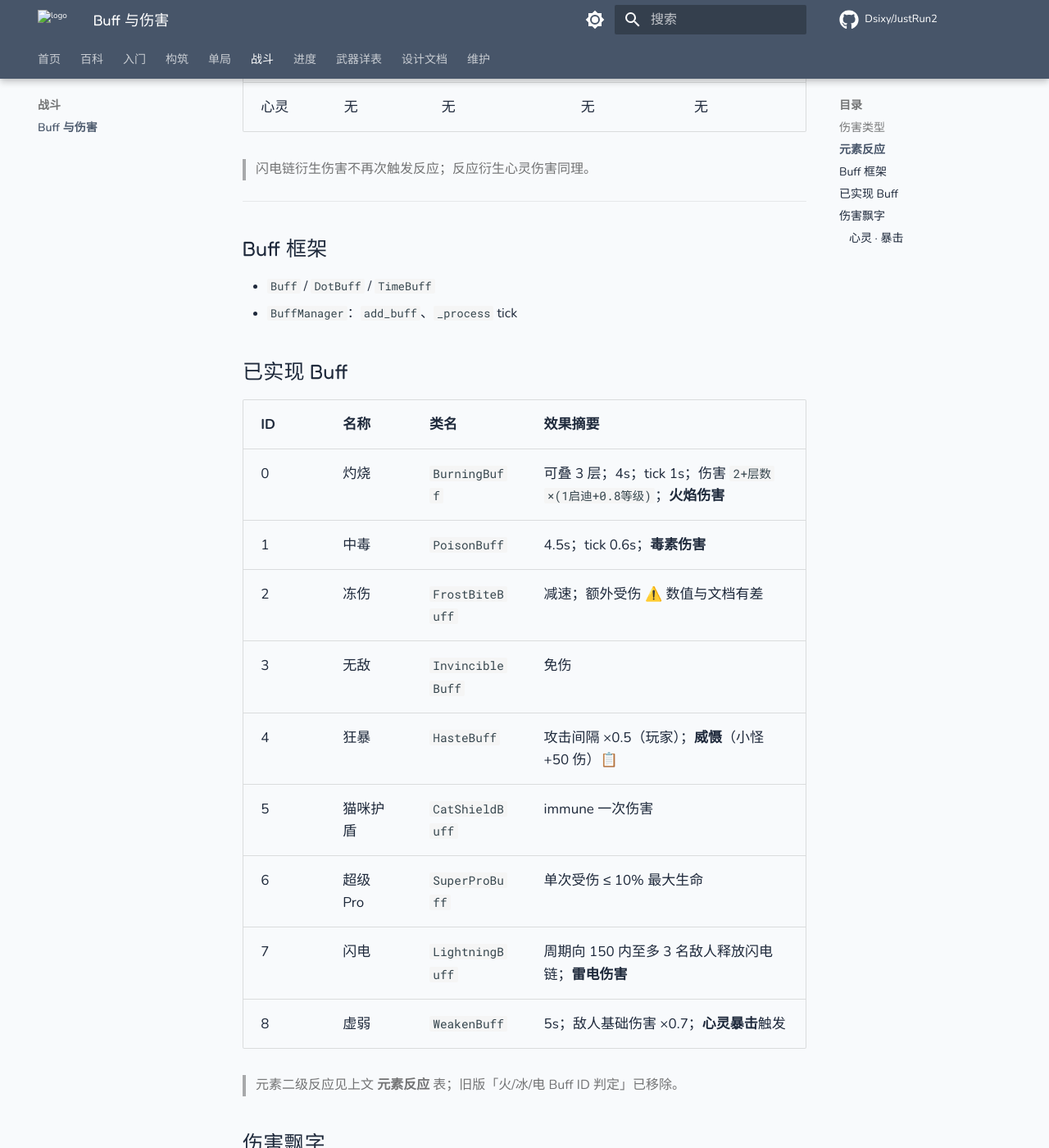
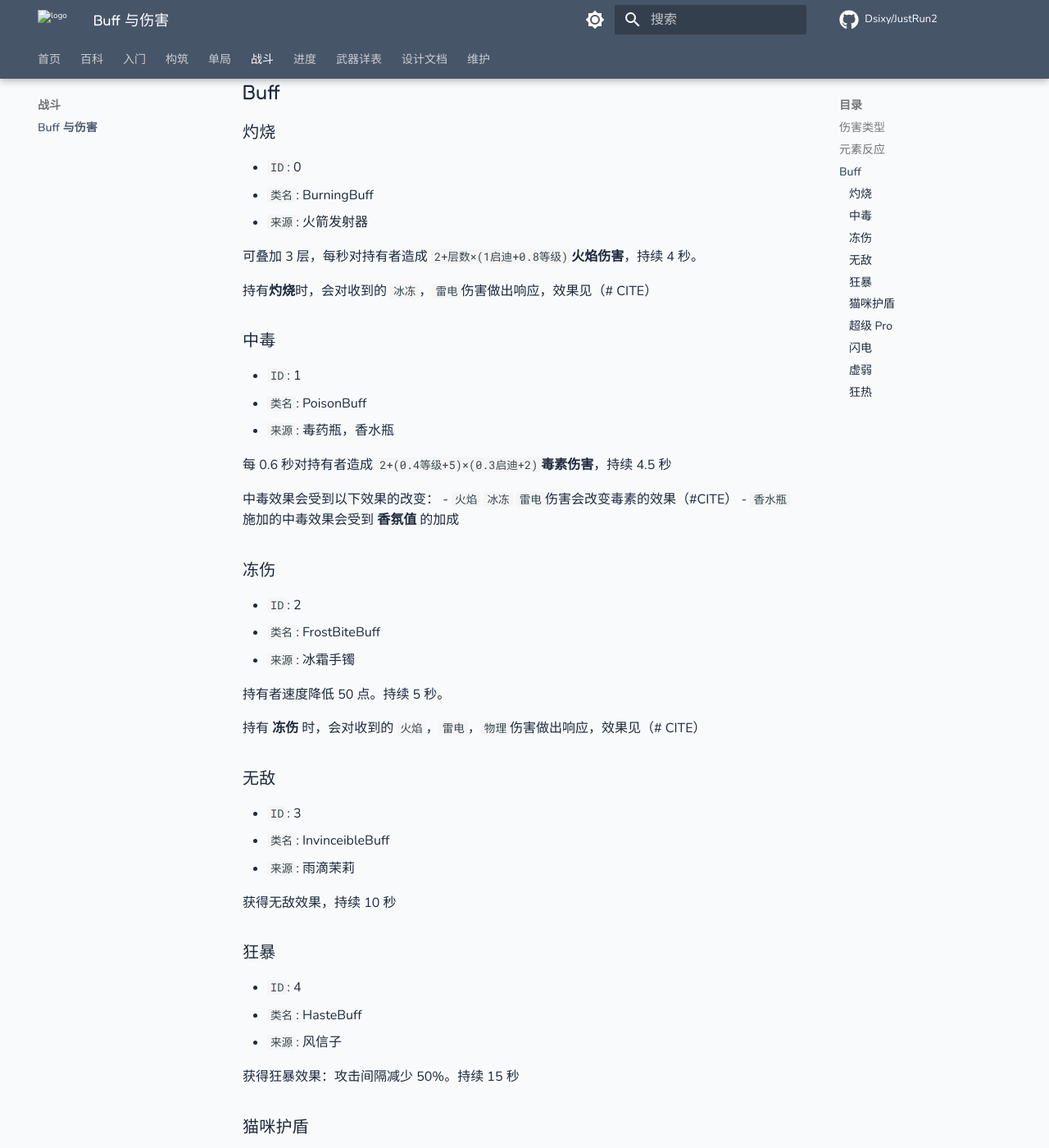
Before and after one commit to Dsixy/JustRun2, an MkDocs documentation site: the page built from docs/wiki/buffs-and-damage.md, in a window 1280 px wide and 1400 px high, scrolled down 1698 px. Shown: the whole window at 82% size. Built offline with MkDocs 1.6.1 and Material for MkDocs 9.7.7, drawn with Linux system fonts in a browser that asks for light colours; comment, search, counter and statistics services are not loaded; some of the changed text lies outside the part shown.

Commit message:
wiki update

```diff
--- a/docs/patch.md
+++ b/docs/patch.md
@@ -1,49 +1,7 @@
-# 流程与开局
-1. 开局武器与角色绑定，不自选
-2. 装甲臂与角色绑定，不自选
-3. 初始仅aho，在第三波、第六波触发剧情后解锁卡莫、阿女
-4. 删除本事件
-5. 删除本事件
-6. 留 TODO，在地图向左走100000像素后会遇见健忘症，触发剧情。先放文档里面
-7. 留 TODO，但是击杀计数最好加上，用于成就与最后的战斗结算（可以写一个战斗统计的类？）
-8. 删除
-
-# 等级商店
-
-1. 代码为主
-2. 文档为主，每升一级获得3次可存储的商店刷新
-3. 一律扣钱
-4. 无
-5. 代码为主
-6. 加上这个触发事件，10级解锁
-
+# 介绍
+# 角色与属性
 # 武器
-
-这些武器在文档中先留着
-
-option就是浮游炮。（浮游炮的英文不是option吗？）
-
-# 解锁
-
-这些事件都加上
-
-# 元素反应
-
-留TODO，代码先不做
-
-# Boss
-1. 创建新的Buff：狂暴，挂在小怪上，作用是造成的伤害增加50
-2. 代码为主
-3. 代码为主
-
-# 波次与剧情
-
-代码为主
-
-# 等级
-
-代码为主
-
-# 属性
-
-代码为主
+# 敌人
+# 掉落物
+# buff与伤害
+# 波次机制
--- a/docs/wiki/buffs-and-damage.md
+++ b/docs/wiki/buffs-and-damage.md
@@ -2,14 +2,14 @@
 
 ## 伤害类型
 
-| 类型（代码键） | 中文名 | 典型来源 | 实现 |
-|----------------|--------|----------|------|
-| `Physical` | 物理伤害 | 子弹、刀剑、爆炸、冲撞、敌人普攻等 | ✅ 默认类型 |
-| `Fire` | 火焰伤害 | 激光枪、灼烧 DoT | ✅ |
-| `Ice` | 冰霜伤害 | 冰霜手镯 | ✅ |
-| `Lightning` | 雷电伤害 | 激光剑、光轮切割附加雷伤 | ✅ |
-| `Poison` | 毒素伤害 | 毒药瓶、香水瓶、中毒 DoT | ✅ |
-| `Psychic` | 心灵伤害 | 心之歌、思维泡泡 | ✅ |
+| 类型（代码键） | 中文名 | 典型来源 |
+|----------------|--------|----------|
+| `Physical` | 物理伤害 | 子弹、刀剑、爆炸、冲撞、敌人普攻等 |
+| `Fire` | 火焰伤害 | 激光枪、灼烧 DoT |
+| `Ice` | 冰霜伤害 | 冰霜手镯 |
+| `Lightning` | 雷电伤害 | 激光剑、光轮切割附加雷伤 |
+| `Poison` | 毒素伤害 | 毒药瓶、香水瓶、中毒 DoT |
+| `Psychic` | 心灵伤害 | 心之歌、思维泡泡 |
 
 
 ## 元素反应
@@ -31,42 +31,94 @@
 
 ---
 
-## Buff 框架
+## Buff
 
-- `Buff` / `DotBuff` / `TimeBuff`
-- `BuffManager`：`add_buff`、`_process` tick
+### 灼烧
 
-## 已实现 Buff
+- `ID`: 0
+- `类名`: BurningBuff
+- `来源`: 火箭发射器
 
-| ID | 名称 | 类名 | 效果摘要 |
-|----|------|------|----------|
-| 0 | 灼烧 | `BurningBuff` | 可叠 3 层；4s；tick 1s；伤害 `2+层数×(1启迪+0.8等级)`；**火焰伤害** |
-| 1 | 中毒 | `PoisonBuff` | 4.5s；tick 0.6s；**毒素伤害** |
-| 2 | 冻伤 | `FrostBiteBuff` | 减速；额外受伤 ⚠️ 数值与文档有差 |
-| 3 | 无敌 | `InvincibleBuff` | 免伤 |
-| 4 | 狂暴 | `HasteBuff` | 攻击间隔 ×0.5（玩家）；**威慑**（小怪 +50 伤）📋 |
-| 5 | 猫咪护盾 | `CatShieldBuff` | immune 一次伤害 |
-| 6 | 超级 Pro | `SuperProBuff` | 单次受伤 ≤ 10% 最大生命 |
-| 7 | 闪电 | `LightningBuff` | 周期向 150 内至多 3 名敌人释放闪电链；**雷电伤害** |
-| 8 | 虚弱 | `WeakenBuff` | 5s；敌人基础伤害 ×0.7；**心灵暴击**触发 |
+可叠加 3 层，每秒对持有者造成 `2+层数×(1启迪+0.8等级)`**火焰伤害**，持续 4 秒。
 
-> 元素二级反应见上文 **元素反应** 表；旧版「火/冰/电 Buff ID 判定」已移除。
+持有**灼烧**时，会对收到的 `冰冻`，`雷电`伤害做出响应，效果见（# CITE）
 
-## 伤害飘字
+### 中毒
 
-击中敌人显示数字，颜色由 `DamageTypes.color()` 决定：
+- `ID`: 1
+- `类名`: PoisonBuff
+- `来源`: 毒药瓶，香水瓶
 
-| 类型 | 飘字颜色 |
-|------|----------|
-| 物理 | 黄 |
-| 火焰 | 红 |
-| 冰霜 | 蓝 |
-| 雷电 | 浅蓝 |
-| 毒素 | 绿 |
-| 心灵 | 粉 |
+每 0.6 秒对持有者造成 `2+(0.4等级+5)×(0.3启迪+2)`**毒素伤害**，持续 4.5 秒
 
-### 心灵 · 暴击
+中毒效果会受到以下效果的改变：
+- `火焰` `冰冻` `雷电`伤害会改变毒素的效果（#CITE）
+- `香水瓶` 施加的中毒效果会受到 **香氛值** 的加成
 
-心灵伤害暴击命中时附加 **虚弱**（ID 8）：敌人基础伤害降低 30%，持续 5s；重复触发刷新持续时间。
 
-升级显示「升级！」「天赋点+2」飘字（共用飘字组件）。
+### 冻伤
+- `ID`: 2
+- `类名`: FrostBiteBuff
+- `来源`: 冰霜手镯
+
+持有者速度降低 50 点。持续 5 秒。
+
+持有 **冻伤** 时，会对收到的 `火焰`，`雷电`，`物理`伤害做出响应，效果见（# CITE）
+
+### 无敌
+
+- `ID`: 3
+- `类名`: InvinceibleBuff
+- `来源`: 雨滴茉莉
+
+获得无敌效果，持续 10 秒
+
+### 狂暴
+
+- `ID`: 4
+- `类名`: HasteBuff
+- `来源`: 风信子
+
+获得狂暴效果：攻击间隔减少 50%。持续 15 秒
+
+### 猫咪护盾
+
+- `ID`: 5
+- `类名`: CatShieldBuff
+- `来源`: 猫的计谋
+
+获得一次免伤效果
+
+### 超级 Pro
+
+- `ID`: 6
+- `类名`: SuperProBuff
+- `来源`: 猫的计谋
+
+使持有者单次收到伤害不会超过其最大生命值的 10%，持续 5 秒。
+
+### 闪电
+
+- `ID`: 7
+- `类名`: LightningBuff
+- `来源`: 光轮切割，激光剑
+
+对持有者周围 150 范围内随机 3 个单位释放闪电链，造成 `4+0.6启迪+0.25等级` 的**雷电伤害**
+
+### 虚弱
+
+- `ID`: 8
+- `类名`: WeakenBuff
+- `来源`: 心之歌，思维泡泡，唤灵海螺
+
+使持有者基础伤害降低 30%，持续 5 秒。
+
+持有 **虚弱** 时，会对收到的`雷电`伤害做出响应，效果见（# CITE）
+
+### 狂热
+
+- `ID`: 9
+- `类名`: FrenzyBuff
+- `来源`: 镰刀先生
+
+获取 buff时，立刻回复50%生命值，并在持续期间每秒恢复 15% 生命值，同时造成的伤害增加 50%，持续4秒。
```
Also changed, not shown: docs/wiki/attributes.md (deleted, +0 -42 lines), docs/wiki/characters.md (+31 -19 lines), docs/wiki/controls.md (deleted, +0 -47 lines), docs/wiki/enemies.md (+77 -35 lines), docs/wiki/events.md (deleted, +0 -64 lines), docs/wiki/items.md (+30 -18 lines), 4 other files.
